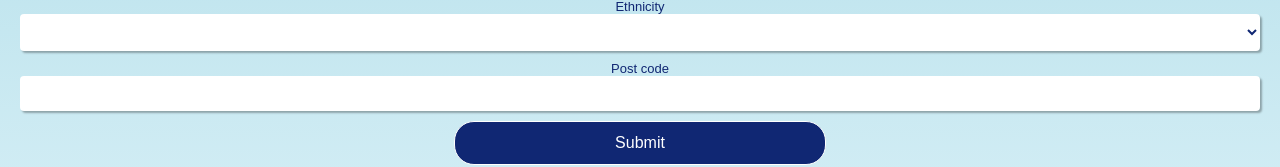
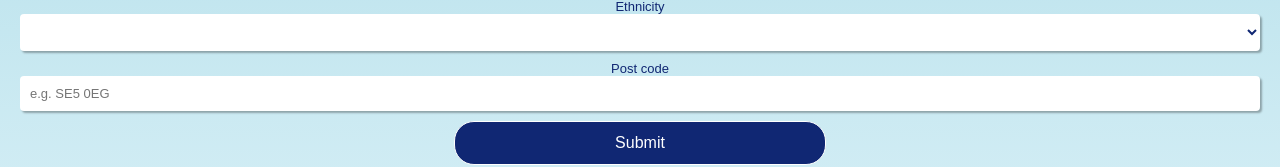
Before and after one commit to DanielaGordas/ppl-plan, a React (Create React App) app in the folder client/: page /user in a window 1280 px wide. Shown: the part 272-439 px from the top of the page. Built offline with nearby package versions, Linux system fonts and the light colour scheme; a web font is replaced by a local one.

Commit message:
changed regex to allow lowercase post codes with no space

```diff
--- a/client/src/components/NewUserForm.js
+++ b/client/src/components/NewUserForm.js
@@ -15,7 +15,7 @@ const NewUserForm = props => {
     return (
         <form onSubmit={handleSubmit(onSubmit)}>
           <label>Gender</label>
-          <select name="gender" placeholder="Gender" className={classes.Select} ref={register({required: true})}>
+          <select name="gender" placeholder="gender" className={classes.Select} ref={register({required: true})}>
             <option></option>
             <option value="Man">Man</option>
             <option value="Woman">Woman</option>
@@ -59,8 +59,8 @@ const NewUserForm = props => {
           </select>
           {errors.age && <p className={classes.Error}>Please select your ethnicity</p>}
           <label>Post code</label>
-          <input name="postal_code" className={classes.TextField}  ref={register({ required: true, pattern: /^([A-PR-UWYZ0-9][A-HK-Y0-9][AEHMNPRTVXY0-9]?[ABEHMNPRVWXY0-9]? {1,2}[0-9][ABD-HJLN-UW-Z]{2}|GIR 0AA)$/ })} />
-          {errors.postal_code && <p className={classes.Error}>Please provide a valid post code in the format <em>SE5 0EG</em></p>}
+          <input name="postal_code" placeholder="e.g. SE5 0EG" className={classes.TextField}  ref={register({ required: true, pattern: /^([A-Za-z][A-Ha-hJ-Yj-y]?[0-9][A-Za-z0-9]? ?[0-9][A-Za-z]{2}|[Gg][Ii][Rr] ?0[Aa]{2})$/ })} />
+          {errors.postal_code && <p className={classes.Error}>Please provide a valid post code</p>}
           <input type="submit" className="Btn-border" />
 
         </form>
--- a/client/src/games/low-carbon-travel/LowCarbonTravelGame.js
+++ b/client/src/games/low-carbon-travel/LowCarbonTravelGame.js
@@ -383,7 +383,7 @@ const LowCarbonTravelGame = () => {
                 <div className="GameNav">
                     <div className="NavLink">
                         <BiArrowBack className="LeftIcon"/>
-                        <Link to='/lowcarbon/intro'> <a>Back</a></Link>
+                        <Link to='/lowcarbon/intro'>Back</Link>
                     </div>
                     <div className="NavLink">
                         <a className="" onClick={startOver} >Start over  </a>
--- a/client/src/styles/pages/user.module.scss
+++ b/client/src/styles/pages/user.module.scss
@@ -38,6 +38,8 @@
 form {
   margin: 0 auto;
   font-size: $font-small !important;
+  color: $dark-blue !important;
+  text-align: center !important;
 }
 
 
@@ -47,7 +49,7 @@ form {
   border: none;
   box-sizing: border-box;
   border-radius: 4px;
-  background-color: $white;
+  background-color: $white !important;
   margin-bottom: 1rem;
   font-size: $font-small;
   width: 100%;
```
